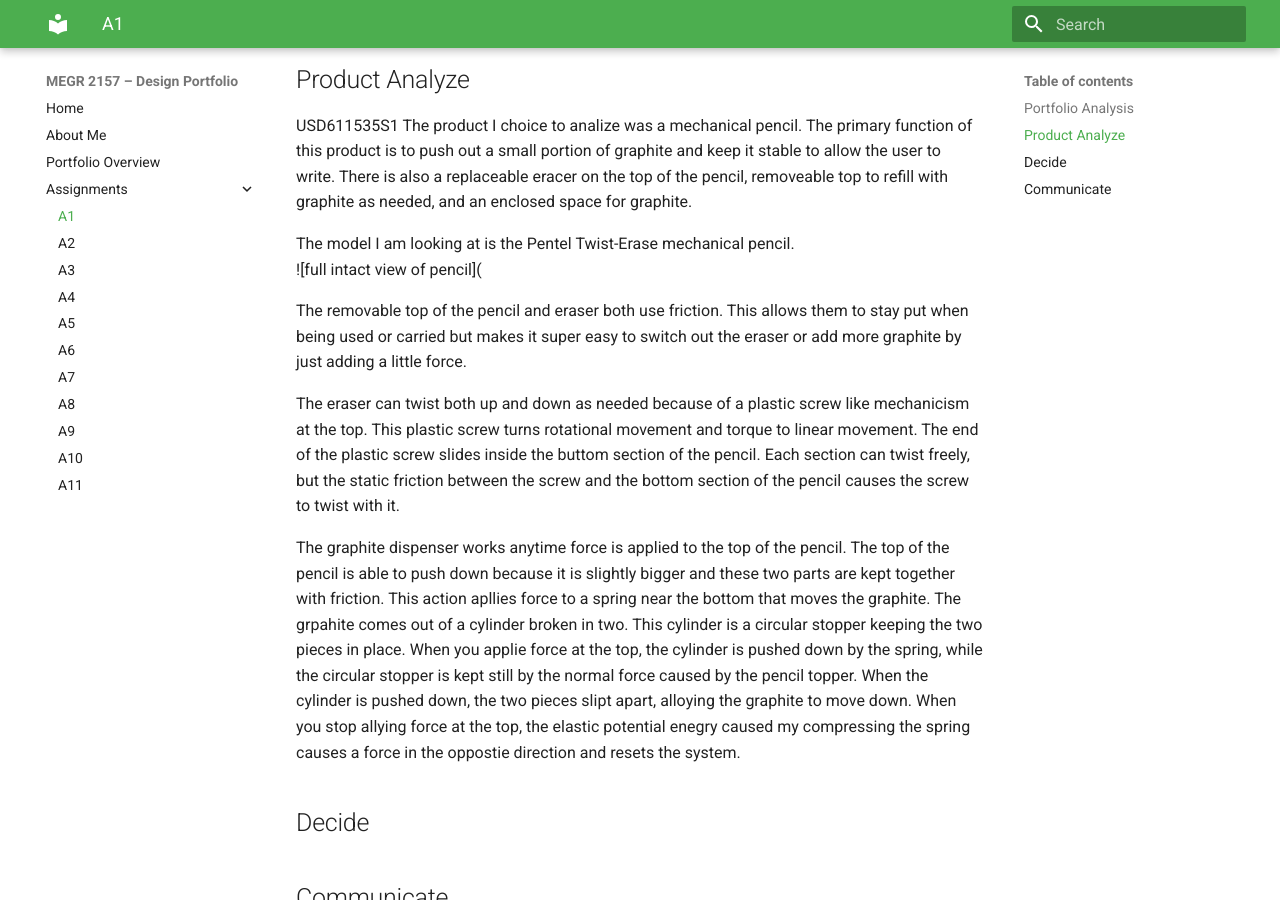
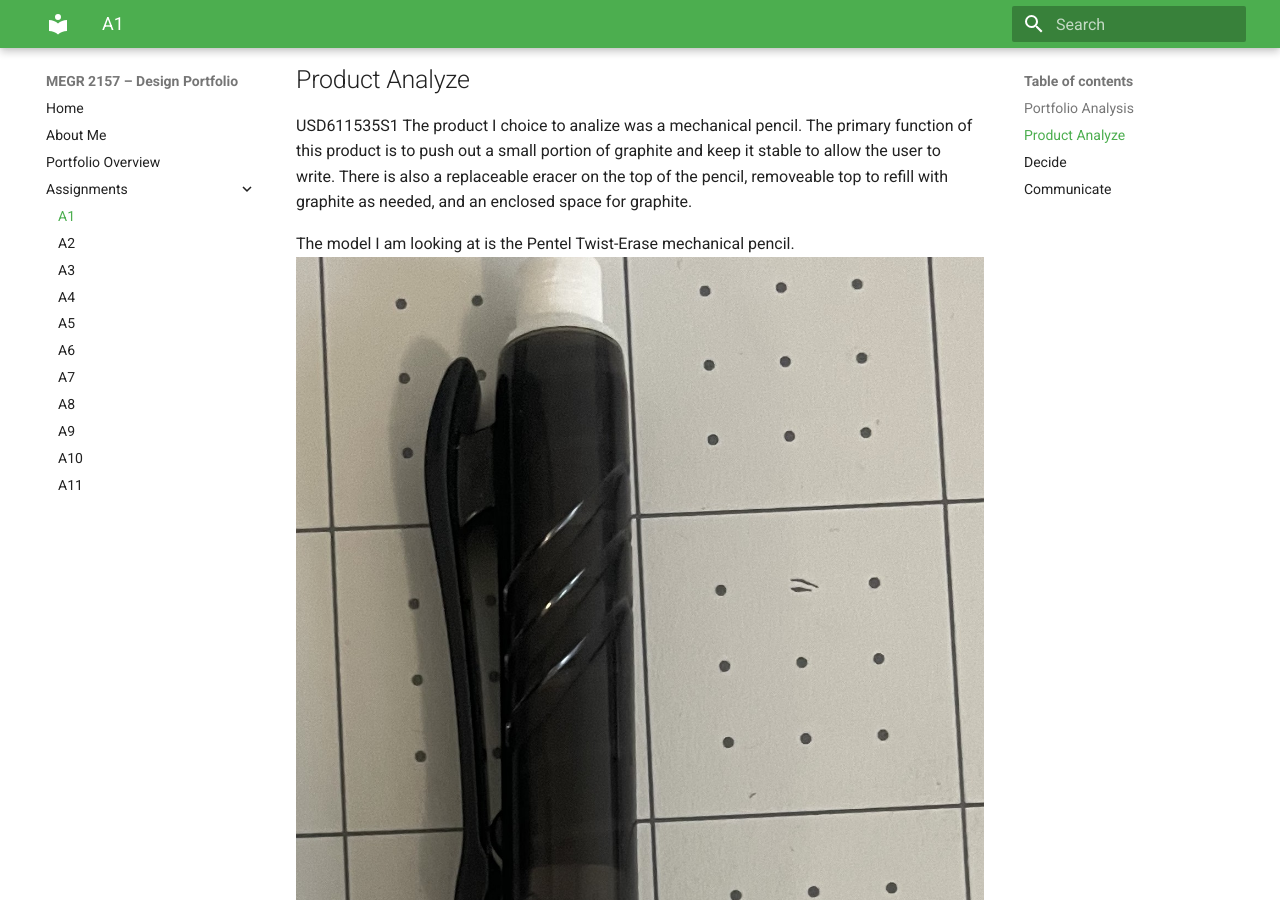
Before and after one commit to Elsa-Reichert/megr2157-portfolio, an MkDocs documentation site: the page built from docs/assignments/A01/index.md, in a window 1280 px wide and 900 px high, scrolled down 1172 px. Built offline with MkDocs 1.6.1 and Material for MkDocs 9.7.7, drawn with Linux system fonts in a browser that asks for light colours.

Commit message:
Update index.md

```diff
--- a/docs/assignments/A01/index.md
+++ b/docs/assignments/A01/index.md
@@ -27,7 +27,9 @@ USD611535S1
 The product I choice to analize was a mechanical pencil. The primary function of this product is to push out a small portion of graphite and keep it stable to allow the user to write. There is also a replaceable eracer on the top of the pencil, removeable top to refill with graphite as needed, and an enclosed space for graphite.
 
 The model I am looking at is the Pentel Twist-Erase mechanical pencil.
-![full intact view of pencil](
+![full intact view of pencil](IMG_8131.jpeg)
+
+
 
 
 The removable top of the pencil and eraser both use friction. This allows them to stay put when being used or carried but makes it super easy to switch out the eraser or add more graphite by just adding a little force.
```
